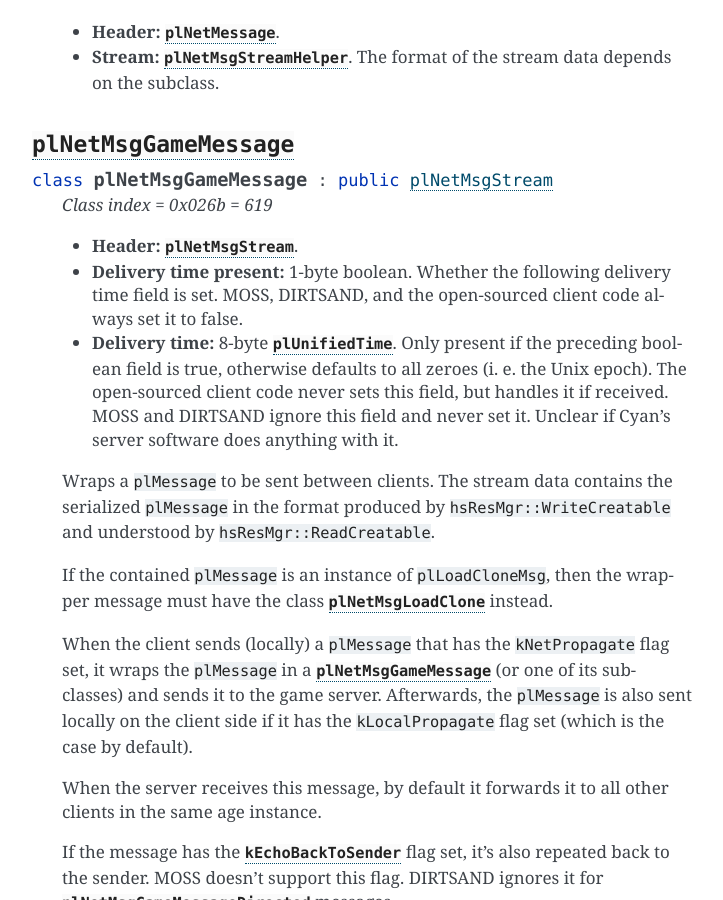
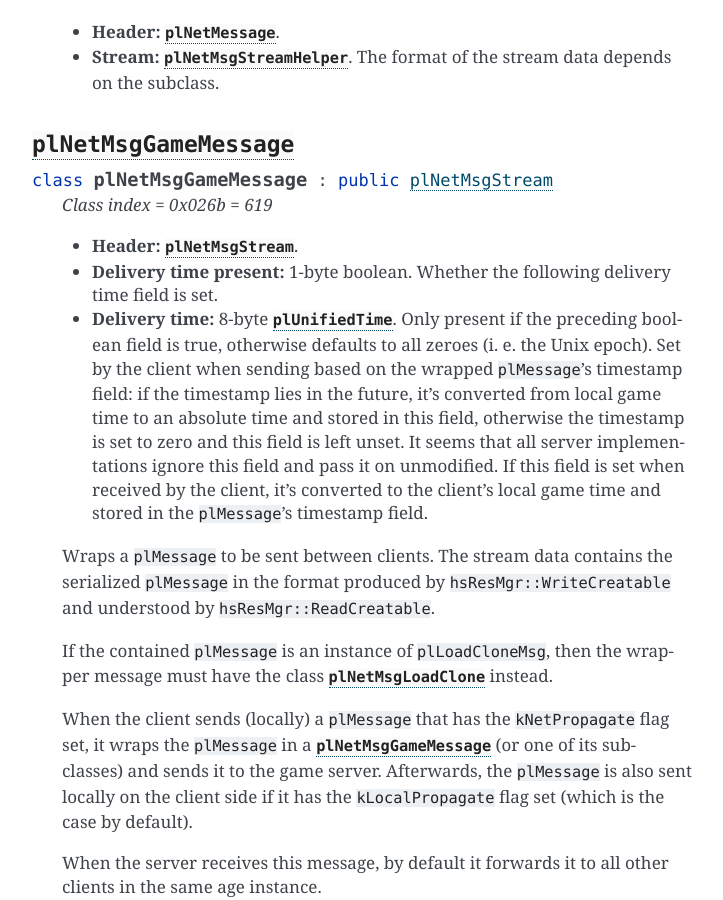
Before and after one commit to dgelessus/NAGUS, a Sphinx documentation site: the page built from docs/uru/game_server.rst, in a window 1280 px wide and 900 px high, scrolled down 14966 px. Shown: the whole window, without its empty margins (388-1111 px from the left). Built offline with Sphinx 7.4.7, drawn with Linux system fonts in a browser that asks for light colours.

Commit message:
Fix docs for the plNetMsgGameMessage delivery time field

```diff
--- a/docs/uru/game_server.rst
+++ b/docs/uru/game_server.rst
@@ -823,15 +823,17 @@ Common data types
    * **Header:** :cpp:class:`plNetMsgStream`.
    * **Delivery time present:** 1-byte boolean.
      Whether the following delivery time field is set.
-     MOSS, DIRTSAND, and the open-sourced client code always set it to false.
    * **Delivery time:** 8-byte :cpp:class:`plUnifiedTime`.
      Only present if the preceding boolean field is true,
      otherwise defaults to all zeroes
      (i. e. the Unix epoch).
-     The open-sourced client code never sets this field,
-     but handles it if received.
-     MOSS and DIRTSAND ignore this field and never set it.
-     Unclear if Cyan's server software does anything with it.
+     Set by the client when sending based on the wrapped ``plMessage``'s timestamp field:
+     if the timestamp lies in the future,
+     it's converted from local game time to an absolute time and stored in this field,
+     otherwise the timestamp is set to zero and this field is left unset.
+     It seems that all server implementations ignore this field and pass it on unmodified.
+     If this field is set when received by the client,
+     it's converted to the client's local game time and stored in the ``plMessage``'s timestamp field.
 
    Wraps a ``plMessage`` to be sent between clients.
    The stream data contains the serialized ``plMessage``
```
